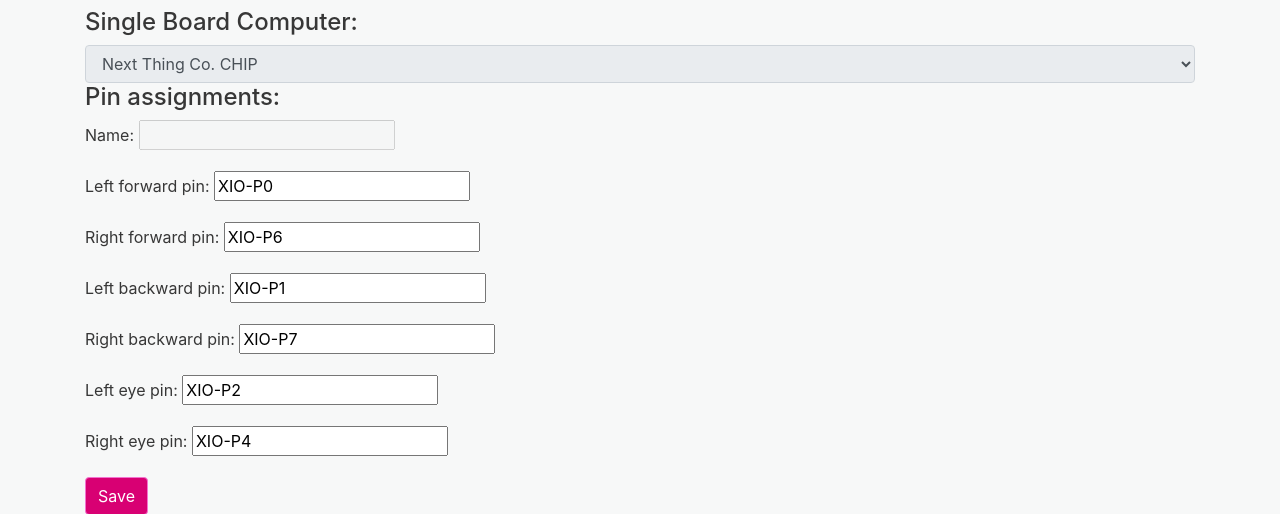
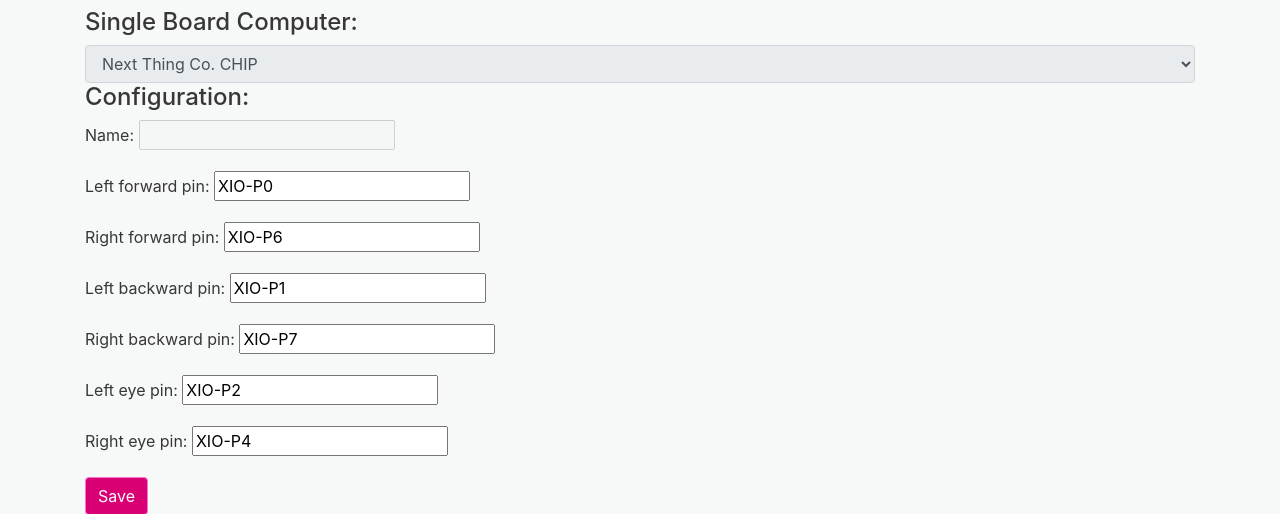
Before and after one commit to rovercode/rovercode-web, a Django app: template mission_control/templates/rover_settings.html in a window 1280 px wide. Shown: the part 143-657 px from the top of the page. Run offline with Django 3.2, Linux system fonts and the light colour scheme; the template is opened without the code that fills it: values that come from a table or form of the project are taken from there, others are empty; some libraries are stand-ins or nearby versions.

Commit message:
Use better heading for rover configuration

```diff
--- a/mission_control/templates/rover_settings.html
+++ b/mission_control/templates/rover_settings.html
@@ -32,7 +32,7 @@
   </div>
   <div class="row">
     <div class="col-md-12">
-      <h4>{% trans "Pin assignments:" %}</h4>
+      <h4>{% trans "Configuration:" %}</h4>
     </div>
   </div>
   <div class="row">
```
